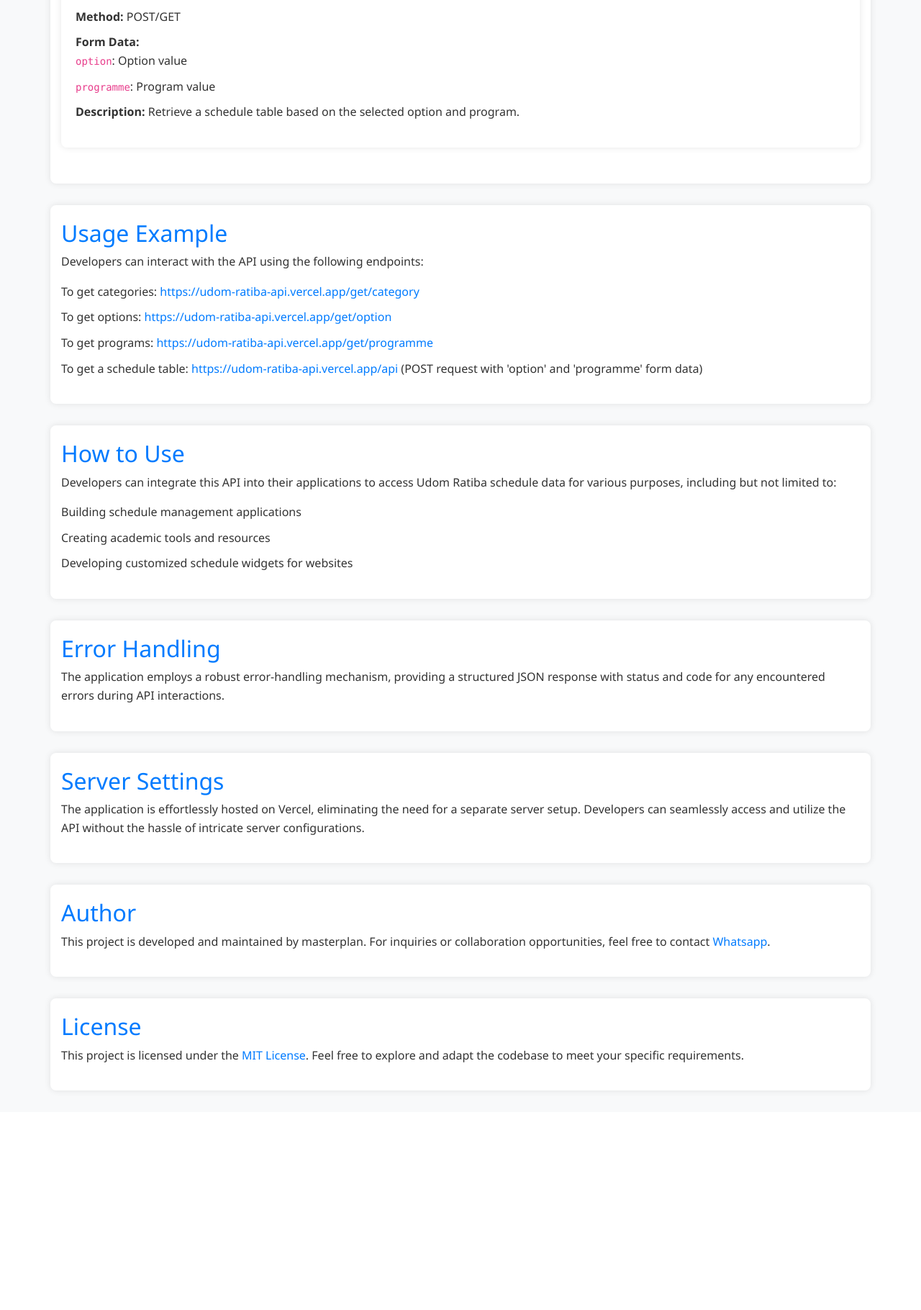
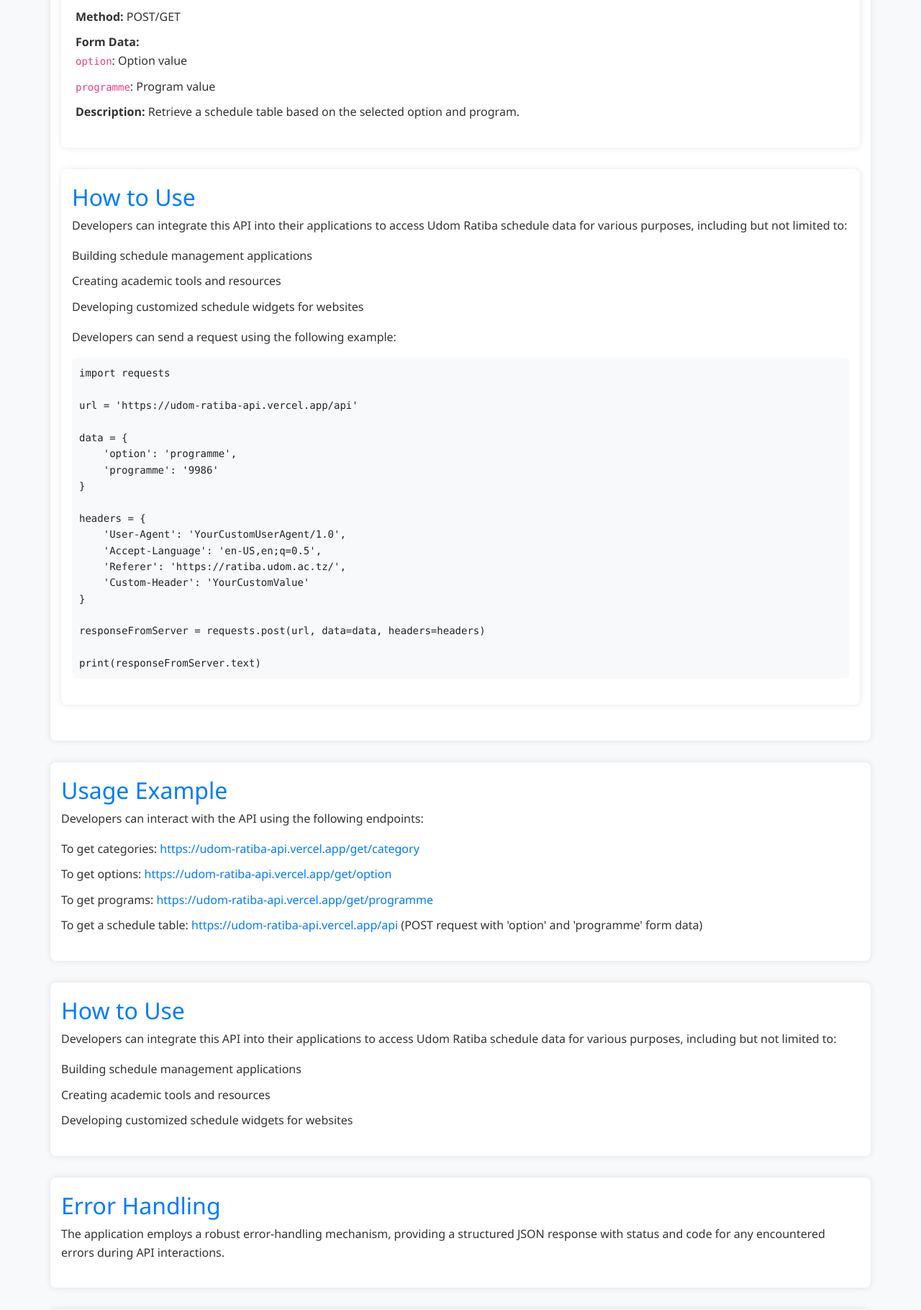
Before and after one commit to isaka-james/UDOM-RATIBA-API, a Python web app: template api/templates/index.html in a window 1280 px wide. Shown: the part 1131-2951 px from the top of the page at 72% size. Before the commit the page ends 2649 px from the top, so only its background shows below. Run offline with Jinja, Linux system fonts and the light colour scheme; the template is opened without the code that fills it, so the values that code supplies are empty; some libraries are stand-ins or nearby versions.

Commit message:
web making 0.85

```diff
--- a/api/templates/index.html
+++ b/api/templates/index.html
@@ -128,6 +128,52 @@
             </ul>
         </section>
 
+
+
+
+<!-- ... Previous HTML code ... -->
+
+<section class="container">
+    <h2>How to Use</h2>
+    <p>Developers can integrate this API into their applications to access Udom Ratiba schedule data for various purposes, including but not limited to:</p>
+    <ul>
+        <li>Building schedule management applications</li>
+        <li>Creating academic tools and resources</li>
+        <li>Developing customized schedule widgets for websites</li>
+    </ul>
+    <p>Developers can send a request using the following example:</p>
+    <pre><code>import requests
+
+url = 'https://udom-ratiba-api.vercel.app/api'
+
+data = {
+    'option': 'programme',
+    'programme': '9986'
+}
+
+headers = {
+    'User-Agent': 'YourCustomUserAgent/1.0',
+    'Accept-Language': 'en-US,en;q=0.5',
+    'Referer': 'https://ratiba.udom.ac.tz/',
+    'Custom-Header': 'YourCustomValue'
+}
+
+responseFromServer = requests.post(url, data=data, headers=headers)
+
+print(responseFromServer.text)</code></pre>
+</section>
+
+<!-- ... Remaining HTML code ... -->
+
+
+
+
+
+
+
+
+
+
     </section>
 
     <section class="container">
```
